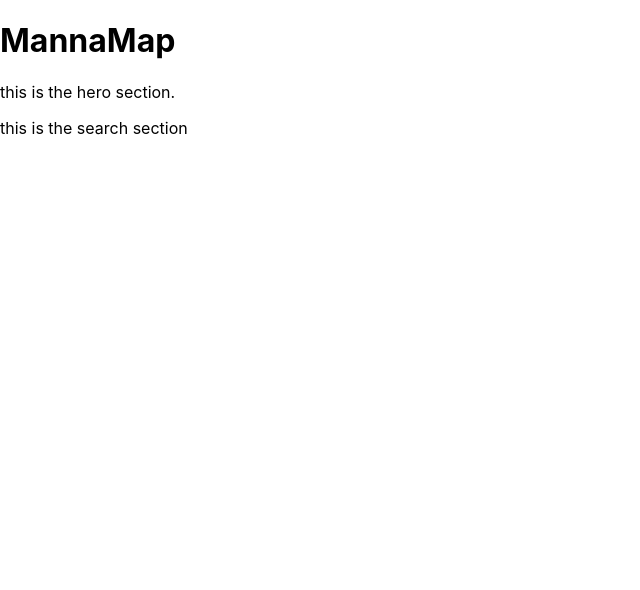
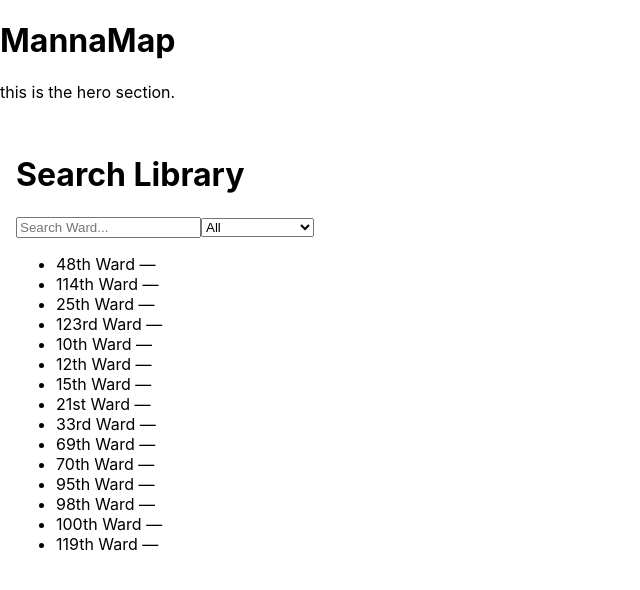
Before and after one commit to Joao-Banks/MannaMapp, a React (Create React App) app: page / in a window 1280 px wide. Shown: the top 590 px of the page, without its empty margins (0-640 px from the left). Built offline with nearby package versions, Linux system fonts and the light colour scheme.

Commit message:
Search bar created

```diff
--- a/src/components/Search.js
+++ b/src/components/Search.js
@@ -1,4 +1,80 @@
-function Search() {
-  return <p>this is the search section</p>;
+import { useState } from "react";
+
+function App() {
+  const [query, setQuery] = useState("");
+  const [filter, setFilter] = useState("all"); // dropdown menu
+  const [showResults, setShowResults] = useState(true); //visibility state
+
+  const items = [
+    { name: "48th Ward", complex: "The Ridge" },
+    { name: "114th Ward", complex: "Milano Flats" },
+    { name: "25th Ward", complex: "Stonebrook" },
+    { name: "123rd Ward", complex: "University View" },
+    { name: "10th Ward", complex: "The Ridge" },
+    { name: "12th Ward", complex: "Hillcrest" },
+    { name: "15th Ward", complex: "Windsor" },
+    { name: "21st Ward", complex: "Windsor" },
+    { name: "33rd Ward", complex: "The Ridge" },
+    { name: "69th Ward", complex: "TBA" },
+    { name: "70th Ward", complex: "TBA" },
+    { name: "95th Ward", complex: "TBA" },
+    { name: "98th Ward", complex: "TBA" },
+    { name: "100th Ward", complex: "TBA" },
+    { name: "119th Ward", complex: "TBA" },
+  ];
+
+  const handleKeyDown = (e) => {
+    if (e.key === "Enter") {
+      setShowResults(true);
+    }
+  };
+
+  // Apply filter + search
+  const filteredItems = items.filter((item) => {
+    const matchesQuery = item.name.toLowerCase().includes(query.toLowerCase());
+    const matchesFilter = filter === "all" || item.complex === filter;
+    return matchesQuery && matchesFilter;
+  });
+
+
+  return (
+    <div style={{ padding: "1rem" }}>
+      <h1>Search Library</h1>
+
+      {/* Search Box */}
+      <input
+        type="text"
+        placeholder="Search Ward..."
+        value={query}
+        onChange={(e) => setQuery(e.target.value)}
+        onKeyDown={handleKeyDown}
+      />
+
+      {/* Dropdown Filter */}
+      <select value={filter} onChange={(e) => setFilter(e.target.value)}>
+        <option value="all">All</option>
+        <option value="The Ridge">The Ridge</option>
+        <option value="Stonebrook">Stonebrook</option>
+        <option value="Milano Flats">Milano Flats</option>
+        <option value="University View">University View</option>
+      </select>
+
+      {/* Results */}
+      {showResults && (
+        <ul>
+          {filteredItems.length > 0 ? (
+            filteredItems.map((item, index) => (
+              <li key={index}>
+                {item.name} — <i>{item.role}</i>
+              </li>
+            ))
+          ) : (
+            <p>No results found.</p>
+          )}
+        </ul>
+      )}
+    </div>
+  );
 }
-export default Search;
+
+export default App;
```
